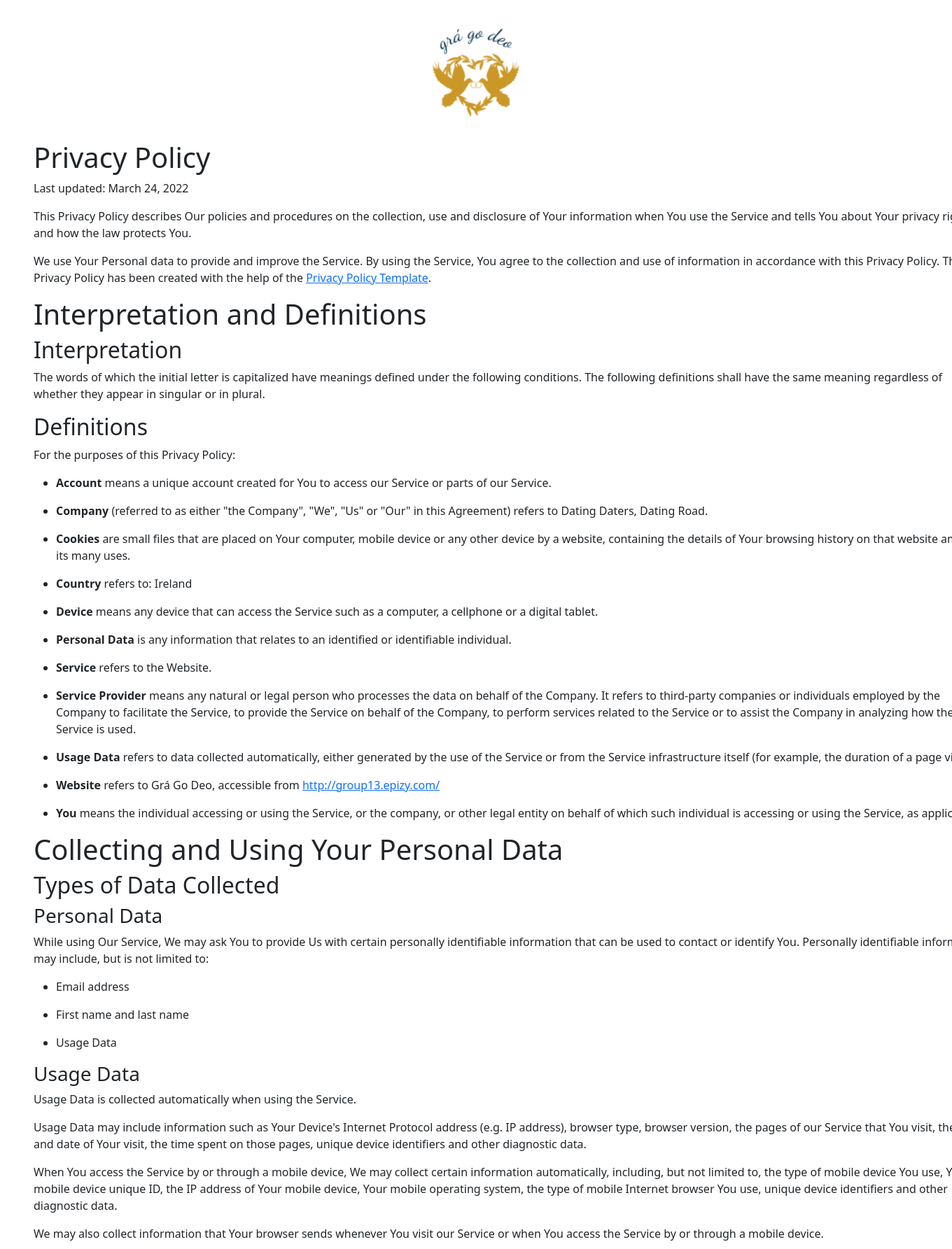
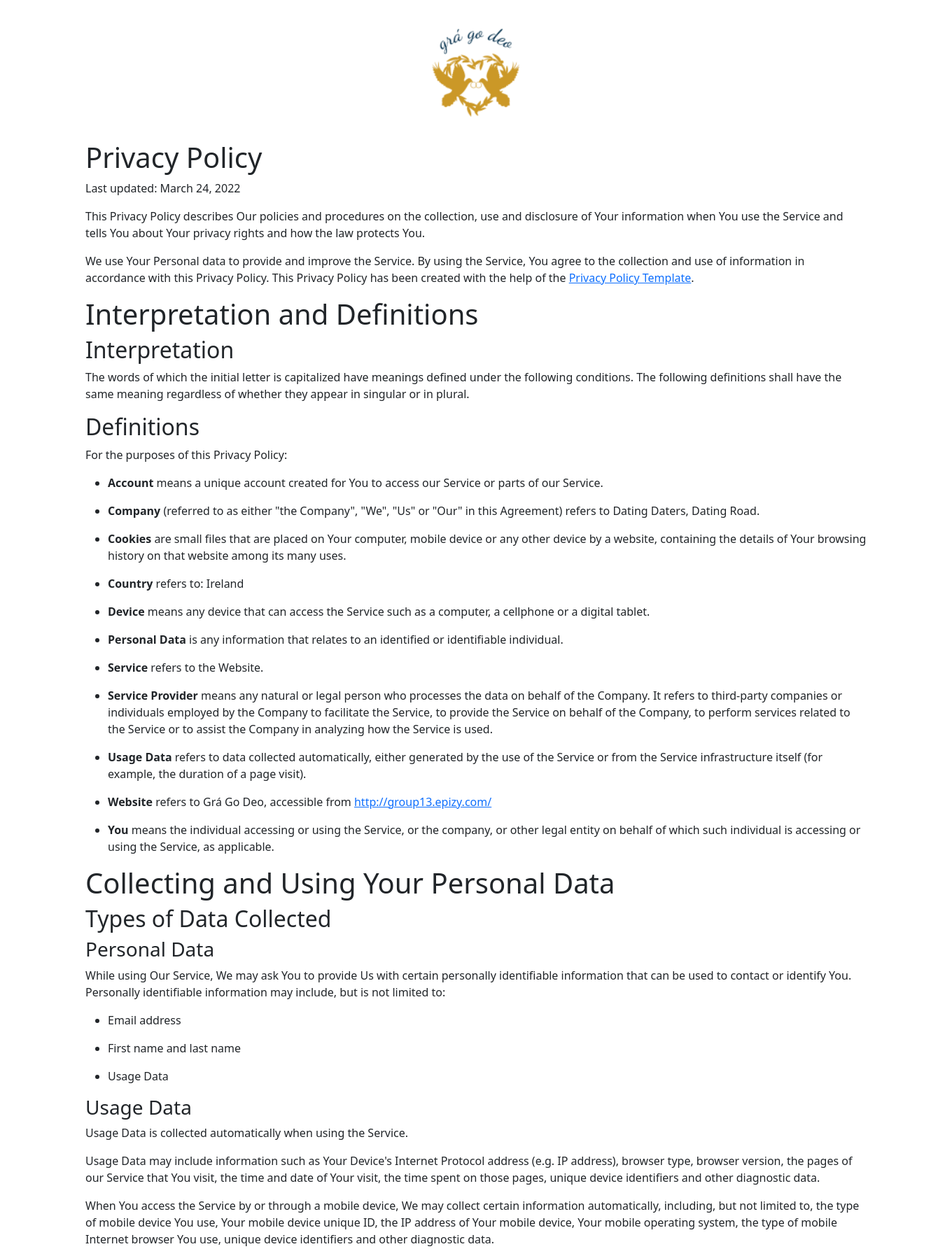
Before and after one commit to LukeBogdanovic/CS4116-Software_development_project, a PHP site: page /tos.php in a window 1360 px wide; the page is wider, and only the part inside the window is pictured. Shown: the part 56-1841 px from the top of that part at 70% size. Run offline with PHP 8.4, Linux system fonts and the light colour scheme.

Commit message:
Requested Changes, Working on linking section of tos

```diff
--- a/includes/footer.php
+++ b/includes/footer.php
@@ -78,19 +78,19 @@
 
                 <!--Grid column-->
                 <div class="col-lg-3 col-md-6 mb-4 mb-md-0">
-                    <a href="https://www.freeprivacypolicy.com/live/bbb0dade-01ed-4d09-aa03-43f632b95d15" class="text-dark">Privacy Policy</a>
+                    <a href="tos.php" class="text-dark">Privacy Policy</a>
                 </div>
                 <!--Grid column-->
 
                 <!--Grid column-->
                 <div class="col-lg-3 col-md-6 mb-4 mb-md-0">
-                    <a href="https://www.freeprivacypolicy.com/live/3d37a708-c617-43ef-862e-ea7dea9adc26" class="text-dark">Terms of Use</a>
+                    <a href="tos.php" class="text-dark">Terms of Use</a>
                 </div>
                 <!--Grid column-->
 
                 <!--Grid column-->
                 <div class="col-lg-3 col-md-6 mb-4 mb-md-0">
-                    <a href="https://www.freeprivacypolicy.com/live/fb0da1a1-3639-457f-b3d4-7ddcb1c5600e" class="text-dark">Cookie Policy</a>
+                    <a href="tos.php" class="text-dark">Cookie Policy</a>
                 </div>
                 <!--Grid column-->
             </div>
--- a/tos.php
+++ b/tos.php
@@ -22,11 +22,11 @@ if (isset($_SESSION["loggedin"]) && $_SESSION["loggedin"] === true) {
 <?php
     require_once "includes/navbar.php";
     ?>
-    <div class="row d-flex">
-          <div class="container justify-content-center text-center">
+    <div class="container justify-content-center text-center">
             <img src="assets/images/logo.png" alt="no image">
-          </div>
-          <div class="container ms-5">
+    </div>
+    <div class="col d-flex">
+          <div class="container">
             <h1>Privacy Policy</h1>
                 <p>Last updated: March 24, 2022</p>
                 <p>This Privacy Policy describes Our policies and procedures on the collection, use and disclosure of Your information when You use the Service and tells You about Your privacy rights and how the law protects You.</p>
@@ -191,9 +191,7 @@ if (isset($_SESSION["loggedin"]) && $_SESSION["loggedin"] === true) {
                 <p>We may update Our Privacy Policy from time to time. We will notify You of any changes by posting the new Privacy Policy on this page.</p>
                 <p>We will let You know via email and/or a prominent notice on Our Service, prior to the change becoming effective and update the &quot;Last updated&quot; date at the top of this Privacy Policy.</p>
                 <p>You are advised to review this Privacy Policy periodically for any changes. Changes to this Privacy Policy are effective when they are posted on this page.</p>
-          </div>
 
-          <div class="container ms-5">
             <h1>Cookies Policy</h1>
                 <p>Last updated: March 24, 2022</p>
                 <p>This Cookies Policy explains what Cookies are and how We use them. You should read this policy so You can understand what type of cookies We use, or the information We collect using Cookies and how that information is used. This Cookies Policy has been created with the help of the <a href="https://www.freeprivacypolicy.com/free-cookies-policy-generator/" target="_blank">Cookies Policy Generator</a>.</p>
@@ -250,9 +248,7 @@ if (isset($_SESSION["loggedin"]) && $_SESSION["loggedin"] === true) {
                 <h2>More Information about Cookies</h2>
                 <p>You can learn more about cookies: <a href="https://www.freeprivacypolicy.com/blog/cookies/" target="_blank">Cookies: What Do They Do?</a>.</p>
                 </ul>
-          </div>
 
-          <div class="container ms-5">
             <h1>Terms and Conditions</h1>
                 <p>Last updated: March 24, 2022</p>
                 <p>Please read these terms and conditions carefully before using Our Service.</p>
@@ -336,10 +332,10 @@ if (isset($_SESSION["loggedin"]) && $_SESSION["loggedin"] === true) {
                 <li>By email: gragodeo@gmail.com</li>
                 </ul>
           </div>
-          <div class="container justify-content-center text-center">
+        </div>
+        <div class="container justify-content-center text-center">
             <img src="assets/images/logo.png" alt="no image">
           </div>
-        </div>
 
     <?php
     require_once "includes/footer.php"
```
